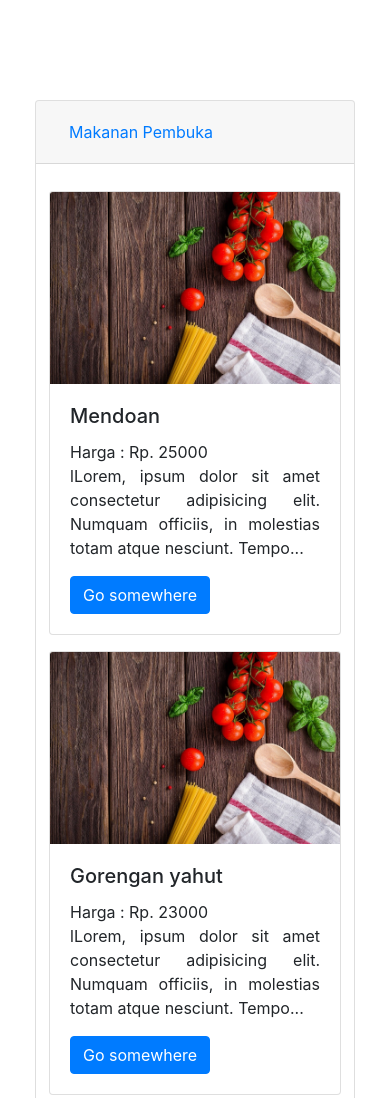
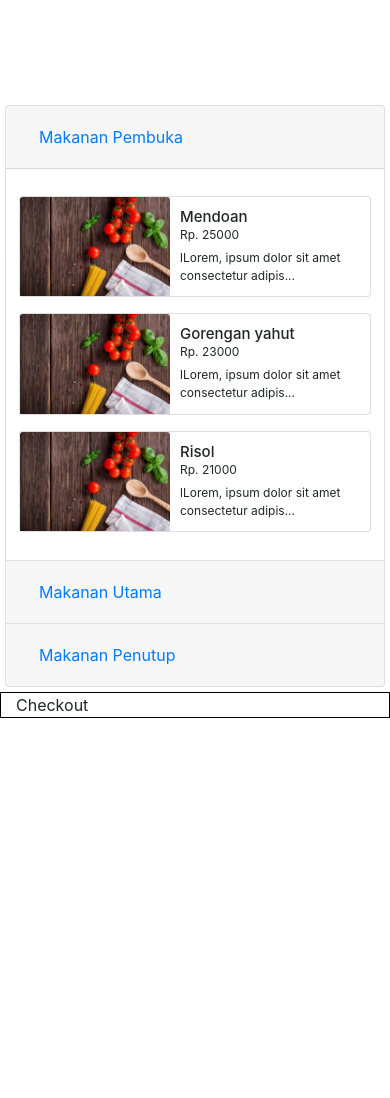
Before and after one commit to rulyadhika/Restaurant_Web, a plain HTML site: page order-food.html in a window 390 px wide. Shown: the top 1098 px of the page. After the commit the page ends 844 px from the top, so only its background shows below. Drawn offline with nearby package versions, Linux system fonts and the light colour scheme.

Commit message:
making menu-card more responsive

```diff
--- a/css/order-food.css
+++ b/css/order-food.css
@@ -21,5 +21,74 @@
 
 .menu-card-info ul li {
   list-style-type: none;
-  text-align: justify;
 }
+
+.descForLessThan768px {
+  display: none;
+}
+
+@media only screen and (max-width: 760px) {
+  .content-container {
+    padding: 100px 0px;
+  }
+
+  .menu-main-box {
+    padding: 5px !important;
+  }
+
+  .menu-card-box {
+    display: flex;
+    flex-direction: row !important;
+  }
+
+  .menu-card-box img {
+    width: 50%;
+    object-fit: contain;
+    max-width: 150px;
+  }
+
+  .menu-card-info {
+    padding: 10px !important;
+    display: flex;
+    flex-direction: column;
+    justify-content: center;
+  }
+
+  .menu-card-info,
+  .menu-card-info .card-title {
+    font-size: 15px;
+    margin: 0;
+  }
+
+  .menu-card-info ul {
+    font-size: 12px;
+    margin: 0;
+  }
+
+  .menu-card-info ul li:first-child {
+    margin-bottom: 5px;
+  }
+
+  .priceTitle {
+    display: none;
+  }
+
+  .descForMoreThan768px {
+    display: none;
+  }
+
+  .descForLessThan768px {
+    display: block;
+  }
+
+  .add-to-cart-btn {
+    display: none !important;
+  }
+}
+
+/* for galaxy fold and etc */
+@media only screen and (max-width: 350px) {
+  .menu-card-box img {
+    object-fit: cover;
+  }
+}
--- a/js/order-food.js
+++ b/js/order-food.js
@@ -35,21 +35,26 @@ function filterData(data) {
 
 function displayData(data) {
   return ` <div class="col-md-4 pl-2 pr-2">
-                <div class="card my-2">
-                <img src="${
-                  data.gambar
-                }" class="card-img-top img-fluid" alt="...">
+                <div class="card my-2 menu-card-box">
+                <img src="${data.gambar}" class="card-img-top" alt="...">
                     <div class="card-body menu-card-info">
                         <h5 class="card-title">${data.nama}</h5>
                         <ul>
-                            <li>Harga : Rp. ${data.harga}</li>
-                            <li>${
+                            <li><span class="priceTitle">Harga : </span>Rp. ${
+                              data.harga
+                            }</li>
+                            <li class="descForMoreThan768px">${
                               data.deskripsi.length > 120
                                 ? `${data.deskripsi.substring(0, 117) + "..."}`
                                 : `${data.deskripsi}`
                             }</li>
+                            <li class="descForLessThan768px">${
+                              data.deskripsi.length > 50
+                                ? `${data.deskripsi.substring(0, 47) + "..."}`
+                                : `${data.deskripsi}`
+                            }</li>
                         </ul>
-                        <a href="#" class="btn btn-primary">Go somewhere</a>
+                        <button class="btn btn-primary add-to-cart-btn">Add To Cart</button>
                     </div>
                 </div>
             </div>`;
```
